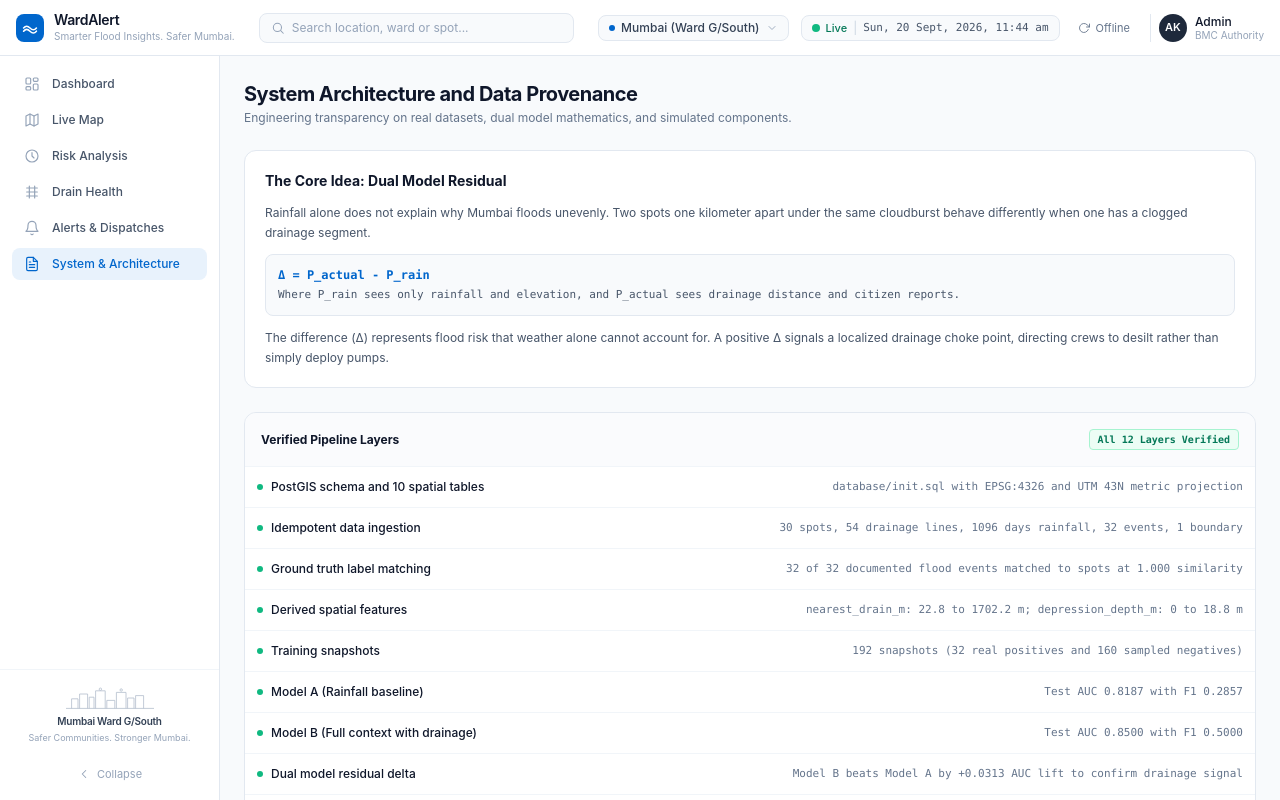
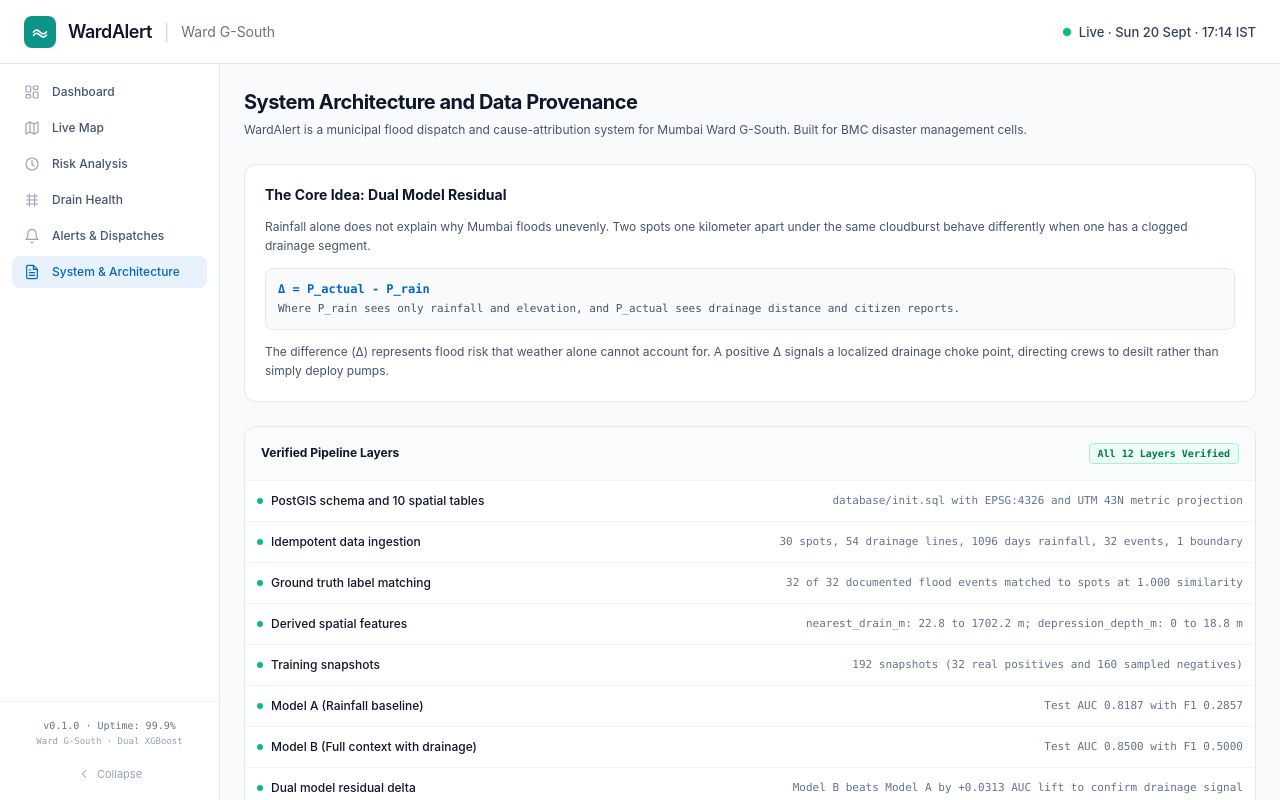
Before and after one commit to aaranarc/WardAlert, a Next.js app in the folder frontend/: page /about in a window 1280 px wide. Shown: the top 800 px of the page. Built offline with nearby package versions, Linux system fonts and the light colour scheme; no server answers.

Commit message:
polish: header cleanup, remove hackathon copy

```diff
--- a/frontend/src/app/AppShell.tsx
+++ b/frontend/src/app/AppShell.tsx
@@ -24,7 +24,7 @@ export function AppShell({ children }: { children: React.ReactNode }) {
         />
         <main
           className={cn(
-            "flex-1 flex flex-col transition-all duration-200 min-h-[calc(100vh-3.5rem)]",
+            "flex-1 flex flex-col transition-all duration-200 min-h-[calc(100vh-4rem)]",
             collapsed ? "lg:pl-[68px]" : "lg:pl-[220px]"
           )}
         >
--- a/frontend/src/app/about/page.tsx
+++ b/frontend/src/app/about/page.tsx
@@ -86,8 +86,8 @@ export default function AboutPage() {
         <h1 className="text-xl font-bold tracking-tight text-slate-900">
           System Architecture and Data Provenance
         </h1>
-        <p className="text-xs text-slate-500 mt-0.5">
-          Engineering transparency on real datasets, dual model mathematics, and simulated components.
+        <p className="text-xs text-slate-600 mt-1 leading-relaxed">
+          WardAlert is a municipal flood dispatch and cause-attribution system for Mumbai Ward G-South. Built for BMC disaster management cells.
         </p>
       </div>
 
--- a/frontend/src/components/Layout/Header.tsx
+++ b/frontend/src/components/Layout/Header.tsx
@@ -1,9 +1,8 @@
 "use client";
 
-import React from "react";
+import React, { useState, useEffect } from "react";
 import Link from "next/link";
-import { StatusBar } from "./StatusBar";
-import { IconMenu, IconSearch, IconChevronDown } from "@/components/Common/Icons";
+import { IconMenu } from "@/components/Common/Icons";
 
 interface HeaderProps {
   onToggleSidebar?: () => void;
@@ -11,9 +10,38 @@ interface HeaderProps {
 }
 
 export function Header({ onToggleSidebar }: HeaderProps) {
+  const [timeText, setTimeText] = useState<string>("Sun 20 Sep · 18:06 IST");
+
+  useEffect(() => {
+    const updateTime = () => {
+      const now = new Date();
+      const parts = new Intl.DateTimeFormat("en-IN", {
+        timeZone: "Asia/Kolkata",
+        weekday: "short",
+        day: "numeric",
+        month: "short",
+        hour: "2-digit",
+        minute: "2-digit",
+        hour12: false,
+      }).formatToParts(now);
+
+      const weekday = parts.find((p) => p.type === "weekday")?.value || "Sun";
+      const day = parts.find((p) => p.type === "day")?.value || "20";
+      const month = parts.find((p) => p.type === "month")?.value || "Sep";
+      const hour = parts.find((p) => p.type === "hour")?.value || "18";
+      const minute = parts.find((p) => p.type === "minute")?.value || "06";
+
+      setTimeText(`${weekday} ${day} ${month} · ${hour}:${minute} IST`);
+    };
+
+    updateTime();
+    const timer = setInterval(updateTime, 10000);
+    return () => clearInterval(timer);
+  }, []);
+
   return (
-    <header className="h-14 bg-white border-b border-slate-200 px-4 flex items-center justify-between sticky top-0 z-30 select-none">
-      {/* Brand & Toggle */}
+    <header className="h-16 bg-white border-b border-slate-200 px-4 sm:px-6 flex items-center justify-between sticky top-0 z-30 select-none">
+      {/* Left: teal logo (32px) + "WardAlert" (Poppins 600, 18px) + divider + "Ward G-South" (Poppins 400, 14px, gray-500) */}
       <div className="flex items-center gap-3">
         {onToggleSidebar && (
           <button
@@ -24,59 +52,40 @@ export function Header({ onToggleSidebar }: HeaderProps) {
             <IconMenu className="w-5 h-5" />
           </button>
         )}
-        <Link href="/" className="flex items-center gap-2.5">
-          {/* Restrained Brand Wave Mark */}
-          <div className="w-7 h-7 rounded-lg bg-[#0066cc] flex items-center justify-center text-white">
-            <svg viewBox="0 0 20 20" fill="none" stroke="currentColor" strokeWidth="2" strokeLinecap="round" className="w-4 h-4">
+        <Link href="/" className="flex items-center gap-3">
+          {/* Teal Logo (32px) */}
+          <div className="w-8 h-8 rounded-lg bg-teal-600 flex items-center justify-center text-white shrink-0 shadow-xs">
+            <svg
+              viewBox="0 0 20 20"
+              fill="none"
+              stroke="currentColor"
+              strokeWidth="2.2"
+              strokeLinecap="round"
+              className="w-4 h-4"
+            >
               <path d="M2 10c2.5-3 5-3 8 0s5.5 3 8 0" />
               <path d="M2 14c2.5-3 5-3 8 0s5.5 3 8 0" />
             </svg>
           </div>
-          <div className="flex flex-col">
-            <span className="font-semibold tracking-tight text-slate-900 text-sm leading-tight">
-              WardAlert
-            </span>
-            <span className="text-[10px] text-slate-400 font-normal hidden sm:block">
-              Smarter Flood Insights. Safer Mumbai.
-            </span>
-          </div>
+          <span className="font-semibold text-[18px] text-slate-900 tracking-tight leading-none">
+            WardAlert
+          </span>
+          <span className="text-slate-300 select-none">|</span>
+          <span className="text-[14px] text-gray-500 font-normal leading-none">
+            Ward G-South
+          </span>
         </Link>
       </div>
 
-      {/* Global Location / Search Bar */}
-      <div className="hidden md:flex items-center flex-1 max-w-sm mx-6">
-        <div className="relative w-full">
-          <IconSearch className="w-3.5 h-3.5 text-slate-400 absolute left-3 top-1/2 -translate-y-1/2 pointer-events-none" />
-          <input
-            type="text"
-            placeholder="Search location, ward or spot..."
-            className="w-full pl-8 pr-3 py-1.5 text-xs bg-slate-50 border border-slate-200 rounded-lg text-slate-800 placeholder-slate-400 focus:outline-none focus:border-[#0066cc] focus:bg-white transition-colors"
-            aria-label="Search spots"
-          />
-        </div>
-      </div>
-
-      {/* Authority Profile & Telemetry */}
-      <div className="flex items-center gap-3">
-        {/* Ward Selector Pill */}
-        <div className="hidden lg:flex items-center gap-1.5 px-2.5 py-1 text-xs font-medium text-slate-700 bg-slate-50 border border-slate-200 rounded-lg">
-          <span className="w-1.5 h-1.5 rounded-full bg-[#0066cc]" />
-          <span>Mumbai (Ward G/South)</span>
-          <IconChevronDown className="w-3 h-3 text-slate-400" />
-        </div>
-
-        <StatusBar />
-
-        {/* User Pill */}
-        <div className="flex items-center gap-2 pl-2 border-l border-slate-200">
-          <div className="w-7 h-7 rounded-full bg-slate-800 text-white text-[11px] font-semibold flex items-center justify-center">
-            AK
-          </div>
-          <div className="hidden xl:flex flex-col text-left">
-            <span className="text-xs font-medium text-slate-900 leading-tight">Admin</span>
-            <span className="text-[10px] text-slate-400 leading-tight">BMC Authority</span>
-          </div>
-        </div>
+      {/* Right: green pulse dot + "Live · Sun 20 Sep · 18:06 IST" */}
+      <div className="flex items-center gap-2 text-slate-700 text-xs font-medium">
+        <span className="relative flex h-2 w-2">
+          <span className="animate-ping absolute inline-flex h-full w-full rounded-full bg-emerald-400 opacity-75" />
+          <span className="relative inline-flex rounded-full h-2 w-2 bg-emerald-500" />
+        </span>
+        <span className="text-xs sm:text-[13px] text-slate-700 font-medium">
+          Live · {timeText}
+        </span>
       </div>
     </header>
   );
--- a/frontend/src/components/Layout/Sidebar.tsx
+++ b/frontend/src/components/Layout/Sidebar.tsx
@@ -74,7 +74,7 @@ export function Sidebar({
 
       <aside
         className={cn(
-          "fixed top-14 bottom-0 left-0 z-40 bg-white border-r border-slate-200 transition-all duration-200 flex flex-col justify-between select-none",
+          "fixed top-16 bottom-0 left-0 z-40 bg-white border-r border-slate-200 transition-all duration-200 flex flex-col justify-between select-none",
           collapsed ? "w-[68px]" : "w-[220px]",
           mobileOpen ? "translate-x-0" : "-translate-x-full lg:translate-x-0"
         )}
@@ -110,30 +110,20 @@ export function Sidebar({
           </nav>
         </div>
 
-        {/* Footer Area with Civic Motif */}
-        <div className="p-3 border-t border-slate-100 space-y-3">
-          {!collapsed && (
-            <div className="px-2 py-1 text-center">
-              {/* Clean Municipal Skyline Motif */}
-              <svg viewBox="0 0 120 30" fill="none" stroke="#94a3b8" strokeWidth="1" className="w-24 h-6 mx-auto mb-1 opacity-70">
-                <path d="M5 28 H115" />
-                <path d="M12 28 V16 H20 V28" />
-                <path d="M22 28 V10 H32 V28" />
-                <path d="M34 28 V14 H40 V28" />
-                <path d="M42 28 V6 H54 V28" />
-                <path d="M56 28 V18 H66 V28" />
-                <path d="M68 28 V8 H80 V28" />
-                <path d="M82 28 V15 H90 V28" />
-                <path d="M92 28 V12 H102 V28" />
-                <circle cx="48" cy="4" r="1.5" />
-                <circle cx="74" cy="5" r="1.5" />
-              </svg>
-              <div className="text-[10px] font-semibold text-slate-700 tracking-tight">
-                Mumbai Ward G/South
+        {/* Footer Area with Version & Uptime */}
+        <div className="p-3 border-t border-slate-100 space-y-2">
+          {!collapsed ? (
+            <div className="px-2 py-1 text-center font-mono">
+              <div className="text-[10px] text-slate-500 font-medium">
+                v0.1.0 · Uptime: 99.9%
               </div>
               <div className="text-[9px] text-slate-400 mt-0.5">
-                Safer Communities. Stronger Mumbai.
+                Ward G-South · Dual XGBoost
               </div>
+            </div>
+          ) : (
+            <div className="text-[9px] font-mono text-slate-400 text-center">
+              v0.1
             </div>
           )}
 
```
